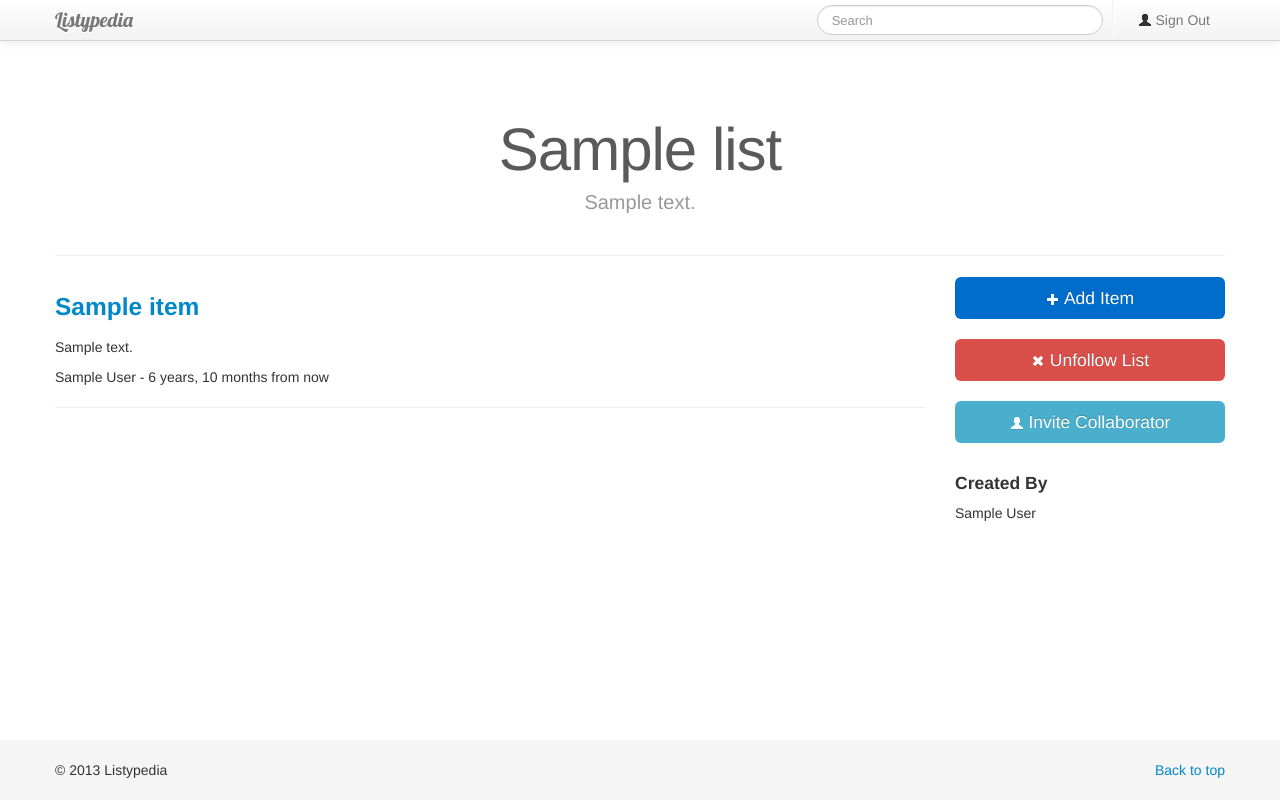
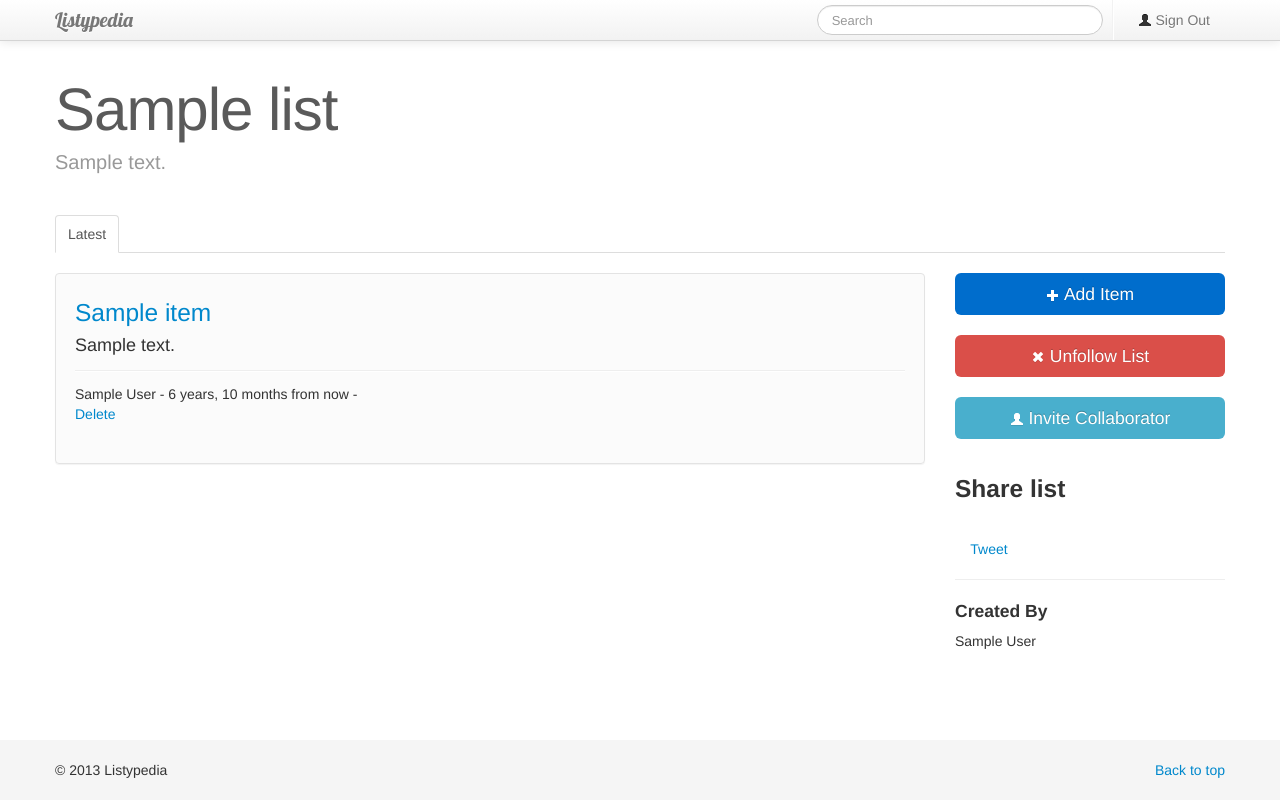
Before and after one commit to jogi/listypedia, a Django app: a page that uses templates/base.html in a window 1280 px wide. Run offline with Django 3.2, Linux system fonts and the light colour scheme; a user stored in the database is signed in; tables that the repository leaves empty hold one stand-in row (values such as "Sample post"); parts of the project's set-up code (start-up, migrations or seed data) failed here and were passed over; some libraries are stand-ins or nearby versions.

Commit message:
css changes

```diff
--- a/site_media/css/index.css
+++ b/site_media/css/index.css
@@ -122,3 +122,57 @@ hr.soften {
   font-weight: 200;
   margin-bottom: 5px;
 }
+
+.header {
+  color: #5a5a5a;
+}
+.header .header-byline {
+  margin-bottom: 40px;
+  font-size: 20px;
+  font-weight: 300;
+  line-height: 25px;
+  color: #999;
+}
+.header p {
+  font-size: 16px;
+  line-height: 1.5;
+}
+.header h1 {
+  margin: 20px 0 10px;
+  font-size: 60px;
+  font-weight: 200;
+  line-height: 1;
+  letter-spacing: -1px;
+}
+.header h2 {
+  font-weight: 200;
+  margin-bottom: 5px;
+}
+
+.list-post {
+  min-height: 20px;
+  padding: 19px;
+  margin-bottom: 20px;
+  background: none repeat scroll 0 0 rgba(250, 250, 250, 0.7);
+  border: 1px solid #e3e3e3;
+  -webkit-border-radius: 4px;
+     -moz-border-radius: 4px;
+          border-radius: 4px;
+  -webkit-box-shadow: 0 1px 1px rgba(0, 0, 0, 0.05);
+     -moz-box-shadow: 0 1px 1px rgba(0, 0, 0, 0.05);
+          box-shadow: 0 1px 1px rgba(0, 0, 0, 0.05);
+}
+
+.list-post h3 {
+    margin: 0;
+    font-weight: 500;
+}
+
+.list-post p {
+    font-size: 18px;
+    font-weight: 300;
+    line-height: 25px;
+}
+.list-post hr {
+    margin: 12px 0;
+}
--- a/templates/base.html
+++ b/templates/base.html
@@ -67,5 +67,7 @@
         <![endif]-->
         <script src="http://code.jquery.com/jquery-1.8.2.min.js" type="text/javascript"></script>
         <script src="/site_media/bootstrap/js/bootstrap.min.js" type="text/javascript"></script>
+        {% block extrajs %}
+        {% endblock %}
     </body>
 </html>
--- a/templates/collaboration_invitation.html
+++ b/templates/collaboration_invitation.html
@@ -2,9 +2,9 @@
 {% load humanize %}
 {% block content %}
 {% if list %}
-<div class="marketing">
+<div class="header">
     <h1>{{ list.name }}</h1>
-    <p class="marketing-byline">{{ list.description }}</p>
+    <p class="header-byline">{{ list.description }}</p>
 </div>
 <hr />
 <div class="row">
--- a/templates/view_list.html
+++ b/templates/view_list.html
@@ -1,17 +1,33 @@
 {% extends "base.html" %}
 {% load humanize %}
+{% block extrahead %}
+<meta property="og:title" content="{{ list.name }}" />
+<meta property="og:type" content="article" />
+<meta property="og:url" content="http://www.listypedia.co/list/{{ list.slug }}/" />
+<meta property="og:image" content="http://www.listypedia.com/site_media/images/listypedia-list-66.png" />
+<meta property="og:site_name" content="Listypedia" />
+<meta property="fb:admins" content="549715654" />
+{% endblock %}
+{% block extrajs %}
+<script src="http://platform.twitter.com/widgets.js"></script>
+<script src="http://connect.facebook.net/en_US/all.js#xfbml=1"></script>
+{% endblock %}
 {% block content %}
     {% if list %}
-    <div class="marketing">
+    <div class="header">
         <h1>{{ list.name }}</h1>
-        <p class="marketing-byline">{{ list.description }}</p>
+        <p class="header-byline">{{ list.description }}</p>
     </div>
-    <hr>
+    <ul class="nav nav-tabs">
+        <li class="active">
+            <a href="#">Latest</a>
+        </li>
+    </ul>
     <div class="row">
         <div class="span9">
             {% if items %}
                 {% for item in items %}
-                    <div>
+                    <div class="list-post">
                         <h3>
                             {% if item.url %}
                                 <a href="{{ item.url }}">{{ item.name }}</a>
@@ -20,9 +36,18 @@
                             {% endif %}
                         </h3>
                         <p>{{ item.description }}</p>
-                        {{ item.user.first_name}} {{ item.user.last_name }} - {{ item.created|naturaltime}}
+                        <hr>
+                        {{ item.user.first_name}} {{ item.user.last_name }} - {{ item.created|naturaltime}} -
+                        {% if user.is_authenticated %}
+                            {% if creator or collaborator %}
+                                <form action="/list/{{list.slug}}/item/remove/" method="POST">
+                                    {% csrf_token %}
+                                    <input type="hidden" name="item_id" value="{{item.id}}"/>
+                                    <a href="#" type="submit">Delete</a>
+                                </form>
+                            {% endif %}
+                        {% endif %}
                     </div>
-                    <hr>
                 {% endfor %}
             {% endif %}
         </div>
@@ -48,6 +73,14 @@
                 <a class="btn btn-info btn-large btn-flat btn-block" href="/list/{{list.slug}}/invite/"><i class="icon-user icon-white"></i> Invite Collaborator</a>
             	<br>
             {% endif %}
+            <div>
+                <h3>Share list</h3>
+                <br/>
+                <fb:like href="http://www.listypedia.com/list/{{ list.slug }}/" send="false" layout="box_count" width="450" show_faces="true" action="like"></fb:like>
+                &nbsp;&nbsp;&nbsp;
+                <a href="https://twitter.com/share" class="twitter-share-button" data-url="http://www.listypedia.com/list/{{ list.slug }}/" data-count="vertical" data-text="{{ list.name }}" data-via="Listypedia" data-size="medium" data-related="Listypedia" data-hashtags="listypedia">Tweet</a>
+            </div>
+            <hr>
             <h4>Created By</h4>
             {{ list.user.first_name }} {{ list.user.last_name}}
             {% if collabarators %}
```
